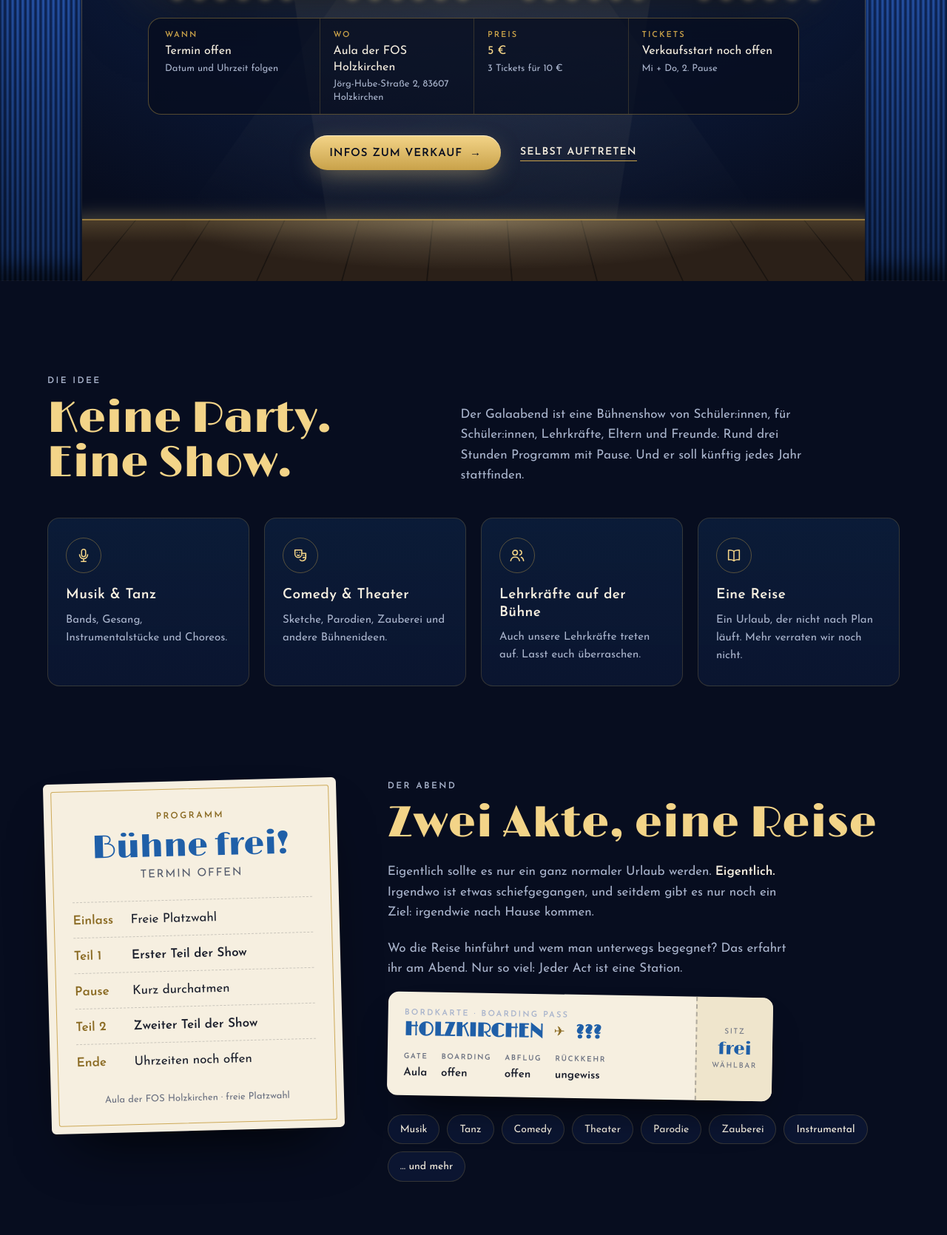
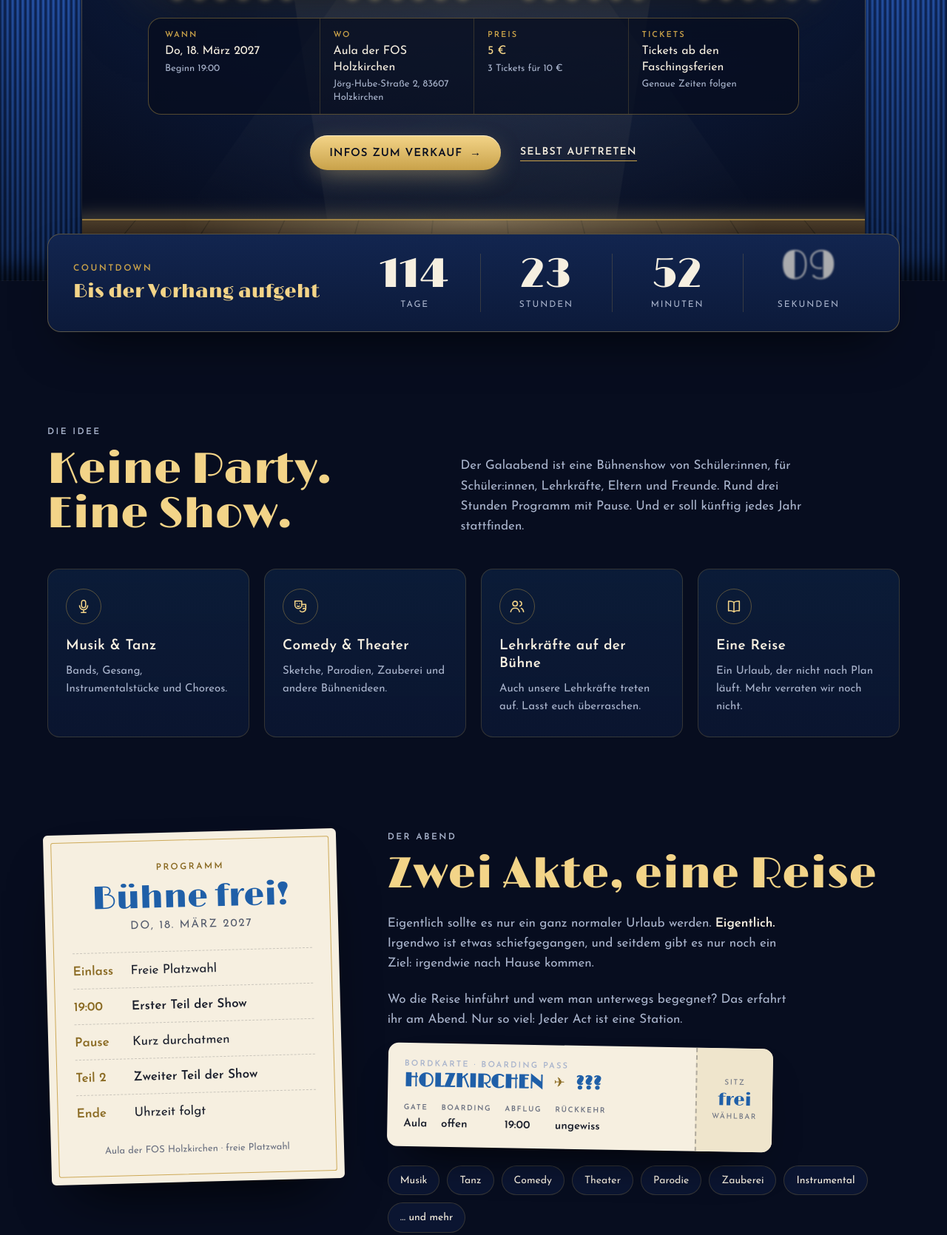
Before and after one commit to JoshuaHerdt/winterball-fos, a plain HTML site: page galaabend/index.html in a window 1280 px wide. Shown: the part 647-2317 px from the top of the page at 74% size. Drawn offline with Linux system fonts and the light colour scheme.

Commit message:
Galaabend: Do, 18. März 2027, Beginn 19:00, Tickets ab den Faschingsferien, Act-Anmeldung ab sofort
Co-Authored-By: Claude Opus 5.5 <noreply@anthropic.com>

```diff
--- a/galaabend/index.html
+++ b/galaabend/index.html
@@ -237,6 +237,8 @@ main { overflow-x: clip; }
 .casting h2 { font: 400 clamp(40px, 5vw, 70px)/1 var(--f-show); color: var(--gold-hi); margin-top: 12px; }
 .casting > div > p { color: var(--mist); max-width: 46ch; margin: 18px 0 0; }
 .casting .cta { margin-top: 28px; display: flex; flex-wrap: wrap; align-items: center; gap: 20px 22px; }
+.casting .now-open { margin: 18px 0 0; font-weight: 500; color: var(--gold-hi); }
+.casting .now-open a { color: inherit; text-decoration: underline; text-underline-offset: 3px; }
 .casting .due { display: inline-flex; align-items: center; gap: 10px; margin-top: 22px; padding: 10px 16px 8px; border-radius: 999px; background: rgba(7, 13, 31, .6); border: 1px solid var(--line); font-size: 14px; }
 .casting .due b { color: var(--gold-hi); }
 .need ul { list-style: none; margin: 0; padding: 0; display: grid; gap: 10px; }
@@ -557,11 +559,11 @@ footer { margin-top: 0; border-top: 1px solid var(--line-2); font-size: 15px; co
           <div><p class="label">Der Abend</p><h2 class="show" style="font-size:clamp(38px,4.6vw,64px);line-height:1.02;color:var(--gold-hi);margin-top:12px">Zwei Akte, eine Reise</h2></div>
           <p>Eigentlich sollte es nur ein ganz normaler Urlaub werden. <b>Eigentlich.</b> Irgendwo ist etwas schiefgegangen, und seitdem gibt es nur noch ein Ziel: irgendwie nach Hause kommen.</p>
           <p>Wo die Reise hinführt und wem man unterwegs begegnet? Das erfahrt ihr am Abend. Nur so viel: Jeder Act ist eine Station.</p>
-          <div class="pass" aria-label="Bordkarte: Ziel unbekannt, Gate Aula, Abflug noch offen, Rückkehr ungewiss">
+          <div class="pass" aria-label="Bordkarte: Ziel unbekannt, Gate Aula, Abflug 19:00 Uhr, Rückkehr ungewiss">
             <div class="pass-main">
               <p class="pass-k">Bordkarte · Boarding Pass</p>
               <div class="pass-route"><b>HOLZKIRCHEN</b><span aria-hidden="true">✈</span><b class="pass-q" id="passDest">???</b></div>
-              <dl><div><dt>Gate</dt><dd>Aula</dd></div><div><dt>Boarding</dt><dd>offen</dd></div><div><dt>Abflug</dt><dd>offen</dd></div><div><dt>Rückkehr</dt><dd>ungewiss</dd></div></dl>
+              <dl><div><dt>Gate</dt><dd>Aula</dd></div><div><dt>Boarding</dt><dd>offen</dd></div><div><dt>Abflug</dt><dd>19:00</dd></div><div><dt>Rückkehr</dt><dd>ungewiss</dd></div></dl>
             </div>
             <div class="pass-stub"><span>Sitz</span><b>frei</b><span>wählbar</span></div>
           </div>
@@ -577,8 +579,8 @@ footer { margin-top: 0; border-top: 1px solid var(--line-2); font-size: 15px; co
             <p>Bring deine Familie und deine Freunde mit. Ein Ticket kostet 5 €. Wer zwei kauft, bekommt ein drittes gratis dazu, für eine Person von außerhalb der Schule.</p>
             <ul>
               <li><span><span data-seats>420</span> Plätze in der Aula, freie Platzwahl</span></li>
-              <li>Verkauf Mittwoch und Donnerstag in der 2. Pause</li>
-              <li>Im Aufenthaltsraum, bar bezahlen, Ticket auf Papier</li>
+              <li>Tickets ab den Faschingsferien</li>
+              <li>Genaue Verkaufszeiten folgen hier und auf Instagram</li>
             </ul>
             <div class="cta">
               <button class="btn" type="button" data-buy data-when="live">Ticket sichern <span class="arr" aria-hidden="true">→</span></button>
@@ -600,6 +602,7 @@ footer { margin-top: 0; border-top: 1px solid var(--line-2); font-size: 15px; co
           <p class="label">Acts gesucht</p>
           <h2 id="h-ca">Du willst auf die Bühne?</h2>
           <p>Singen, tanzen, zaubern, Sketche spielen oder etwas ganz anderes: Melde deinen Act an. Auch Lehrkräfte sind ausdrücklich eingeladen. Nach der Anmeldung meldet sich das Orga-Team innerhalb von ein bis zwei Wochen bei dir.</p>
+          <p class="now-open">Die <a href="anmeldung/">Anmeldung</a> ist ab sofort möglich.</p>
           <span class="due">Anmeldeschluss: <b data-due></b></span>
           <div class="cta">
             <a class="btn" id="signup" href="#" hidden>Act anmelden <span class="arr" aria-hidden="true">→</span></a>
@@ -649,15 +652,15 @@ footer { margin-top: 0; border-top: 1px solid var(--line-2); font-size: 15px; co
     <div class="wrap">
       <div class="page-head">
         <div><p class="label rise">Vorverkauf</p><h2 class="rise d1">Tickets</h2></div>
-        <p class="rise d2">Tickets gibt es Mittwoch und Donnerstag in der 2. Pause im Aufenthaltsraum. Du zahlst bar und bekommst dein Ticket direkt auf Papier.</p>
+        <p class="rise d2">Tickets gibt es ab den Faschingsferien. Die genauen Verkaufszeiten geben wir hier und auf Instagram bekannt.</p>
       </div>
       <div id="events" class="rise d3"></div>
       <div class="sale rise d3">
-        <div><small>Wann</small>Mittwoch und Donnerstag, 2. Pause</div>
-        <div><small>Wo</small>Im Aufenthaltsraum, bezahlt wird bar</div>
+        <div><small>Ab wann</small>Ab den Faschingsferien</div>
+        <div><small>Wann und wo</small>Genaue Zeiten folgen</div>
         <div><small>2 + 1</small>Zwei Tickets kaufen (10 €), ein drittes gratis für Familie oder Freunde</div>
       </div>
-      <p class="note">Tickets gibt es ausschließlich beim Verkauf in der Pause. Bitte kauf keine Tickets über Chats oder Direktnachrichten.</p>
+      <p class="note">Tickets gibt es ausschließlich beim offiziellen Verkauf an der Schule. Bitte kauf keine Tickets über Chats oder Direktnachrichten.</p>
     </div>
   </section>
 
@@ -692,11 +695,11 @@ footer { margin-top: 0; border-top: 1px solid var(--line-2); font-size: 15px; co
     <div class="wrap">
       <div class="page-head">
         <div><p class="label rise">Fragen?</p><h2 class="rise d1">Kontakt</h2></div>
-        <p class="rise d2">Fragen zu Tickets beantworten wir dir beim Verkauf in der Pause. Bei allem rund um den Abend und die Act-Anmeldung hilft dir das Orga-Team.</p>
+        <p class="rise d2">Bei Fragen zu Tickets, zum Abend und zur Act-Anmeldung hilft dir das Orga-Team.</p>
       </div>
       <div class="contact rise d3">
         <div class="rows">
-          <div class="row"><span class="k">Tickets</span><p class="v">Mi + Do, 2. Pause<small>Im Aufenthaltsraum, bar bezahlen</small></p><button class="chip" type="button" data-buy>Infos</button></div>
+          <div class="row"><span class="k">Tickets</span><p class="v">Ab den Faschingsferien<small>Genaue Zeiten folgen</small></p><button class="chip" type="button" data-buy>Infos</button></div>
           <div class="row" data-opt="insta"><span class="k">Instagram</span><p class="v" data-insta-text></p><a class="chip" data-insta href="#">Öffnen ↗</a></div>
           <div class="row" data-opt="mail"><span class="k">E-Mail</span><p class="v" data-mail-text></p><button class="chip" type="button" data-copy-mail><span class="lbl">Kopieren</span></button></div>
           <div class="row"><span class="k">Schule</span><p class="v">Staatliche Fachoberschule Holzkirchen<small data-address></small></p><a class="chip" href="https://www.fos-holzkirchen.de" target="_blank" rel="noopener">Website ↗</a></div>
@@ -802,15 +805,13 @@ const CONFIG = {
       seite: "galaabend/",
       name: "Galaabend",
       jahr: "2027",
-      kicker: "Die große Bühnenshow",
+      kicker: "Die Bühnenshow im März",
       tagline: "Eine Bühnenshow von Schüler:innen und Lehrkräften: Musik, Tanz, Comedy, Theater und mehr.",
-      terminOffen: true,                           // Datum steht noch nicht fest: wird als „offen“ angezeigt,
-      start: "2027-02-01T00:00:00",                // start dient dann nur der Reihenfolge und wird nirgends gezeigt
-      ganztags: true,
-      ende: null,
-      datumText: "Termin offen",
-      datumKurz: "Termin offen",
-      zeitText: "Datum und Uhrzeit folgen",
+      start: "2027-03-18T19:00:00",                // Beginn
+      ende: null,                                  // Ende noch offen
+      datumText: "Do, 18. März 2027",
+      datumKurz: "18.03.2027",
+      zeitText: "Beginn 19:00",
       ort: "Aula der FOS Holzkirchen",
       ortZusatz: "Jörg-Hube-Straße 2, 83607 Holzkirchen",
       preise: [
@@ -821,8 +822,9 @@ const CONFIG = {
       kontingent: null,
       plaetze: 420,
       ausweis: false,                              // kein Ausweis am Einlass nötig
-      verkaufAb: null,                             // Verkaufsstart steht noch nicht fest
-      vorverkauf: "Tickets gibt es Mittwoch und Donnerstag in der 2. Pause im Aufenthaltsraum. Den Verkaufsstart geben wir hier und auf Instagram bekannt.",
+      verkaufAb: null,                             // genauer Verkaufsstart steht noch nicht fest
+      verkaufHinweis: "Tickets ab den Faschingsferien", // ersetzt Status und Verkaufszeiten, solange es keinen genauen Start gibt
+      vorverkauf: "Tickets gibt es ab den Faschingsferien. Die genauen Verkaufszeiten geben wir hier und auf Instagram bekannt.",
       dresscode: "Kein Dresscode, komm, wie du magst",
       anmeldungUrl: "anmeldung/",                  // Link zur Act-Anmeldung (leer = „Anmeldung öffnet bald“)
       // Act-Anmeldung (galaabend/anmeldung/): schickt die Angaben an ein Google-Formular.
@@ -840,10 +842,10 @@ const CONFIG = {
       ablaufFertig: true,                          // kompletter Ablauf, kein „weiteres Programm folgt“
       ablauf: [
         ["Einlass", "Freie Platzwahl"],
-        ["Teil 1", "Erster Teil der Show"],
+        ["19:00", "Erster Teil der Show"],
         ["Pause", "Kurz durchatmen"],
         ["Teil 2", "Zweiter Teil der Show"],
-        ["Ende", "Uhrzeiten noch offen"]
+        ["Ende", "Uhrzeit folgt"]
       ],
       highlights: [
         ["mic", "Musik & Tanz", "Bands, Gesang, Instrumentalstücke und Choreos."],
@@ -857,15 +859,15 @@ const CONFIG = {
         ["Was kostet ein Ticket?",
          "Ein Ticket kostet 5 €. Wer zwei Tickets kauft (10 €), bekommt ein drittes gratis dazu, also drei Tickets für 10 €. Das Gratisticket ist für eine Person von außerhalb der Schule gedacht, zum Beispiel Familie oder Freunde."],
         ["Steht der Termin schon fest?",
-         "Nein, Datum und Uhrzeit sind noch offen. Sobald sie feststehen, findest du sie hier und auf Instagram."],
+         "Ja: Donnerstag, 18. März 2027, in der Aula. Beginn ist um 19:00 Uhr."],
         ["Ab wann gibt es Tickets?",
-         "Der Verkaufsstart steht noch nicht fest. Dann gibt es die Tickets Mittwoch und Donnerstag in der 2. Pause im Aufenthaltsraum, bezahlt wird bar. Wir geben den Start hier und auf Instagram bekannt."],
+         "Ab den Faschingsferien. Die genauen Verkaufszeiten geben wir hier und auf Instagram bekannt."],
         ["Gibt es feste Sitzplätze?",
          "Nein, es gilt freie Platzwahl. In der Aula gibt es 420 Plätze."],
         ["Gibt es Alkohol?",
          "Nein, der Galaabend ist alkoholfrei."],
         ["Wie kann ich selbst auftreten?",
-         "Melde deinen Act bis zum 23. Dezember 2026 an. Ein Act dauert höchstens 10 Minuten, erlaubt ist fast alles, was auf eine Bühne passt. Nach der Anmeldung meldet sich das Orga-Team innerhalb von ein bis zwei Wochen bei dir."],
+         "Die Anmeldung ist ab sofort möglich. Melde deinen Act bis zum 23. Dezember 2026 an. Ein Act dauert höchstens 10 Minuten, erlaubt ist fast alles, was auf eine Bühne passt. Nach der Anmeldung meldet sich das Orga-Team innerhalb von ein bis zwei Wochen bei dir."],
         ["Gibt es etwas zu essen und zu trinken?",
          "Ob es in der Pause einen Verkauf gibt, ist noch offen. Wir geben es hier rechtzeitig bekannt."]
       ]
@@ -949,8 +951,8 @@ const CONFIG = {
     const ab = e.verkaufAb ? new Date(e.verkaufAb + "T00:00:00") : null;
     e.verkaufAbText = ab ? ab.toLocaleDateString("de-DE", { day: "numeric", month: "long" }) : "";
     if (ab && Date.now() >= ab.getTime()) { e.status = "live"; e.statusText = "Verkauf läuft"; }
-    else { e.status = "soon"; e.statusText = ab ? `Verkauf ab ${e.verkaufAbText}` : "Verkaufsstart noch offen"; }
-    e.statusInfo = e.verkaufOrte ? "An FOS und Gymnasium" : "Mi + Do, 2. Pause";
+    else { e.status = "soon"; e.statusText = ab ? `Verkauf ab ${e.verkaufAbText}` : e.verkaufHinweis || "Verkaufsstart noch offen"; }
+    e.statusInfo = e.verkaufOrte ? "An FOS und Gymnasium" : e.verkaufHinweis && !ab ? "Genaue Zeiten folgen" : "Mi + Do, 2. Pause";
   });
   // „27. November“, solange ein Verkaufsstart noch in der Zukunft liegt, sonst leer
   const abText = (d, opt = { day: "numeric", month: "long" }) => {
@@ -1344,8 +1346,11 @@ a,button,label,summary,[role=tab]{touch-action:manipulation}
     const insta = CONFIG.instagram ? ` Auf Instagram (<b>@${esc(CONFIG.instagram)}</b>) sagen wir Bescheid.` : "";
     detail.innerHTML = prices(ev, "sheet-prices") + quota(ev) + (ev.status !== "soon" ? ""
       : ev.verkaufAbText ? `<p class="sheet-note">Der Verkauf startet am <b>${esc(ev.verkaufAbText)}</b>.</p>`
+      : ev.verkaufHinweis ? `<p class="sheet-note">Die genauen Verkaufszeiten geben wir noch bekannt.${insta}</p>`
       : `<p class="sheet-note">Der Verkaufsstart steht noch nicht fest.${insta}</p>`);
-    $(".sheet-orte", sheet).innerHTML = (ev.verkaufOrte
+    $(".sheet-orte", sheet).innerHTML = ev.verkaufHinweis && ev.status === "soon"
+      ? `<li>${ICON.cal}<span>${esc(ev.verkaufHinweis)}</span></li>`
+      : (ev.verkaufOrte
       ? ev.verkaufOrte.map((o) => `<li>${ICON.pin}<span><b>${esc(o.name)}:</b> ${esc(o.tage)}, ${esc(o.pause)}, ${esc(o.wo)}${abText(o.ab) ? ` (ab ${esc(abText(o.ab))})` : ""}</span></li>`).join("")
       : `<li>${ICON.cal}<span>${esc(CONFIG.verkauf.wann)}</span></li><li>${ICON.pin}<span>${esc(CONFIG.verkauf.wo)}</span></li>`) +
       `<li>${ICON.card}<span>${esc(CONFIG.verkauf.zahlung)}</span></li>` +
```
Also changed, not shown: abiball/index.html (+20 -18 lines), datenschutz/index.html (+20 -18 lines), galaabend/anmeldung/index.html (+20 -18 lines), impressum/index.html (+20 -18 lines), index.html (+20 -18 lines), winterball/index.html (+20 -18 lines), og/galaabend.jpg.
